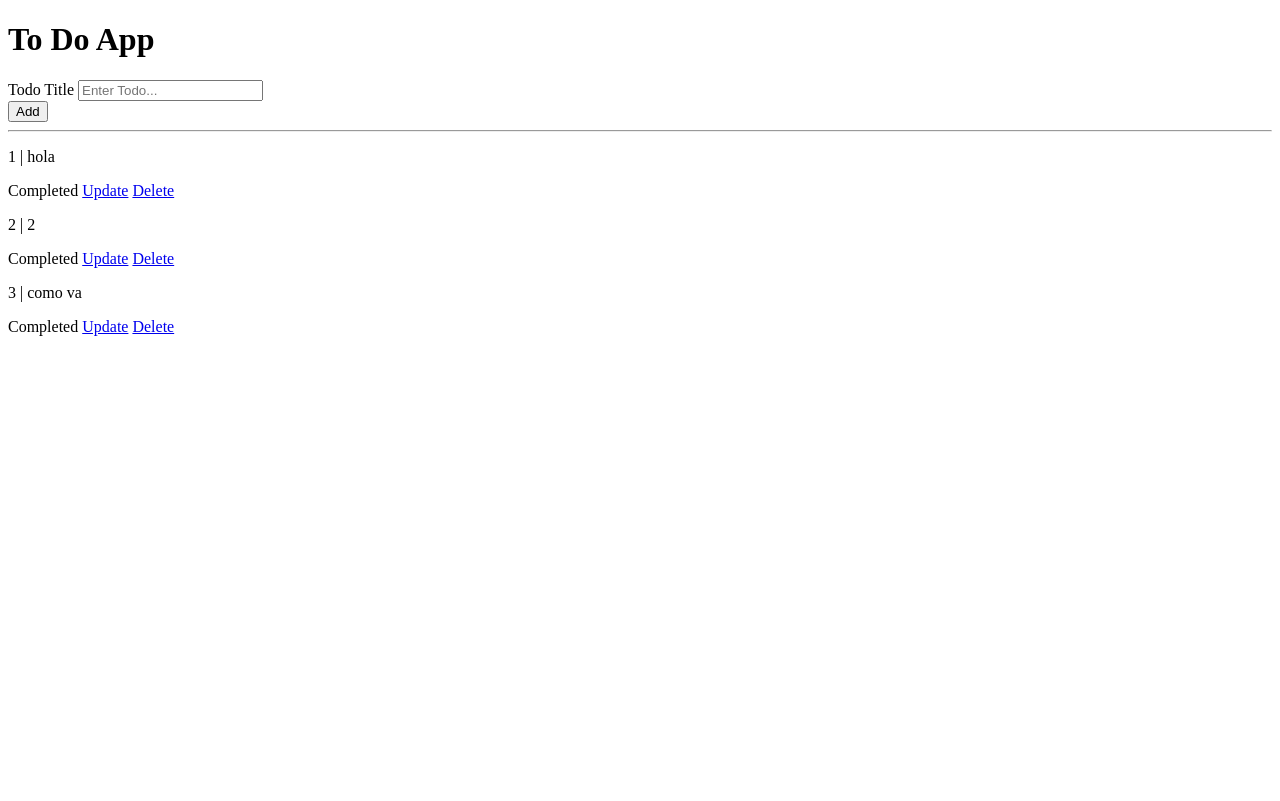
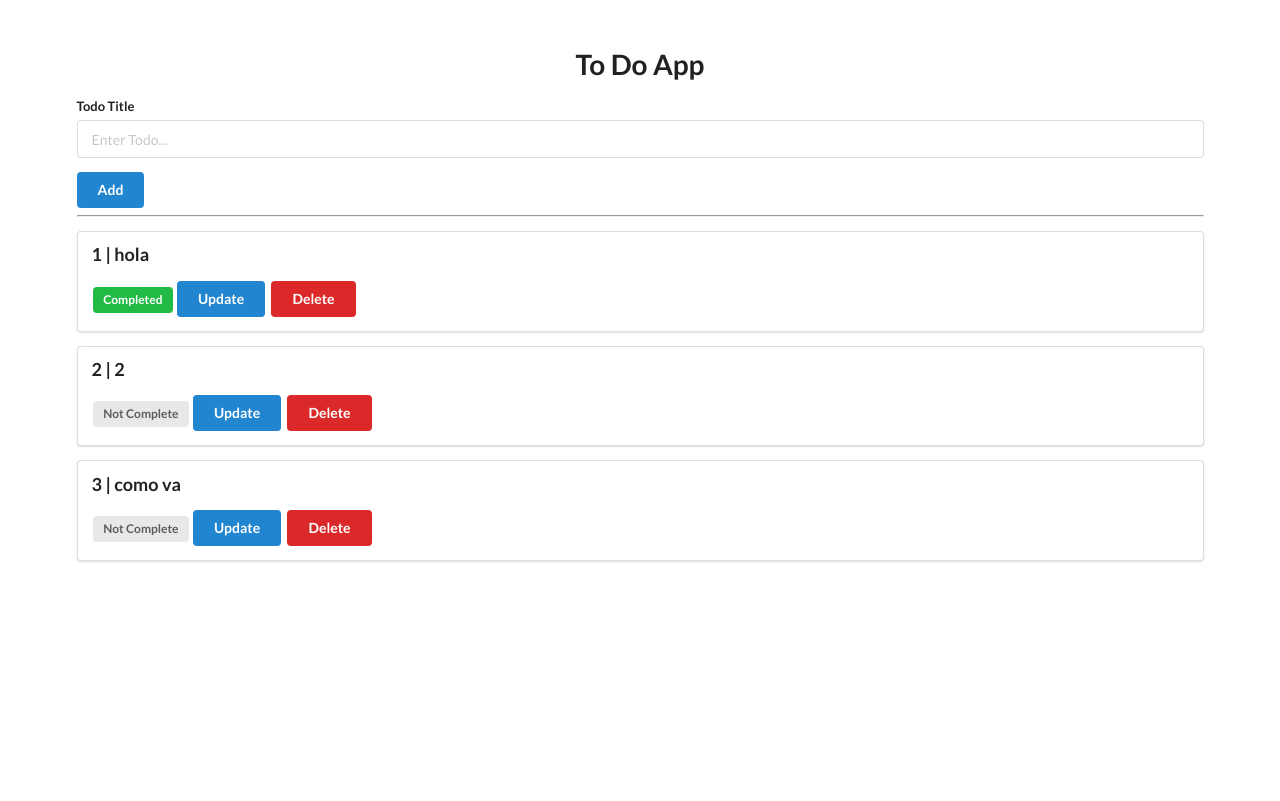
Before and after one commit to Lucasgarciamdz/TO-DO-List, a Flask app: page / in a window 1280 px wide. Shown: the top 801 px of the page. Before the commit the page ends 336 px from the top, so only its background shows below. Run offline with Flask 2, Linux system fonts and the light colour scheme; data comes from the database, SQL or seed files in the repository; both versions use the stored data as it was after the commit.

Commit message:
cambio visual de html - aplicacion funcional

```diff
--- a/templates/home.html
+++ b/templates/home.html
@@ -1,41 +1,44 @@
 <!DOCTYPE html>
-<html>
+<html lang="en">
 
 <head>
     <meta charset="UTF-8">
     <meta name="viewport" content="width=device-width, initial-scale=1.0">
     <title>Todo App</title>
+
+    <link rel="stylesheet" href="https://cdn.jsdelivr.net/npm/semantic-ui@2.4.2/dist/semantic.min.css">
+    <script src="https://cdn.jsdelivr.net/npm/semantic-ui@2.4.2/dist/semantic.min.js"></script>
 </head>
 
 <body>
+    <div style="margin-top: 50px;" class="ui container">
+        <h1 class="ui center aligned header">To Do App</h1>
 
-    <h1>To Do App</h1>
-
-    <form action="/add" method="post">
-        <div>
+        <form class="ui form" action="/add" method="post">
+            <div class="field">
                 <label>Todo Title</label>
-            <input type="text" name="title" placeholder="Enter Todo...">
-            <br>
-            <button type="submit">Add</button>
+                <input type="text" name="title" placeholder="Enter Todo..."><br>
             </div>
+            <button class="ui blue button" type="submit">Add</button>
         </form>
 
         <hr>
 
         {% for todo in todo_list %}
+        <div class="ui segment">
+            <p class="ui big header">{{todo.id }} | {{ todo.task }}</p>
 
-    <p>{{todo.id }} | {{ todo.task }}</p>
-
-    {% if todo.complete == False %}
-    <span>Not Complete</span>
+            {% if todo.completed == False %}
+            <span class="ui gray label">Not Complete</span>
             {% else %}
-    <span>Completed</span>
+            <span class="ui green label">Completed</span>
             {% endif %}
 
-    <a href="/update/{{ todo.id }}">Update</a>
-    <a href="/delete/{{ todo.id }}">Delete</a>
-
+            <a class="ui blue button" href="/update/{{ todo.id }}">Update</a>
+            <a class="ui red button" href="/delete/{{ todo.id }}">Delete</a>
+        </div>
         {% endfor %}
+    </div>
 </body>
 
 </html>
```
Also changed, not shown: var/main-instance/todo.db. Lines whose indentation alone changed are shown as unchanged.
